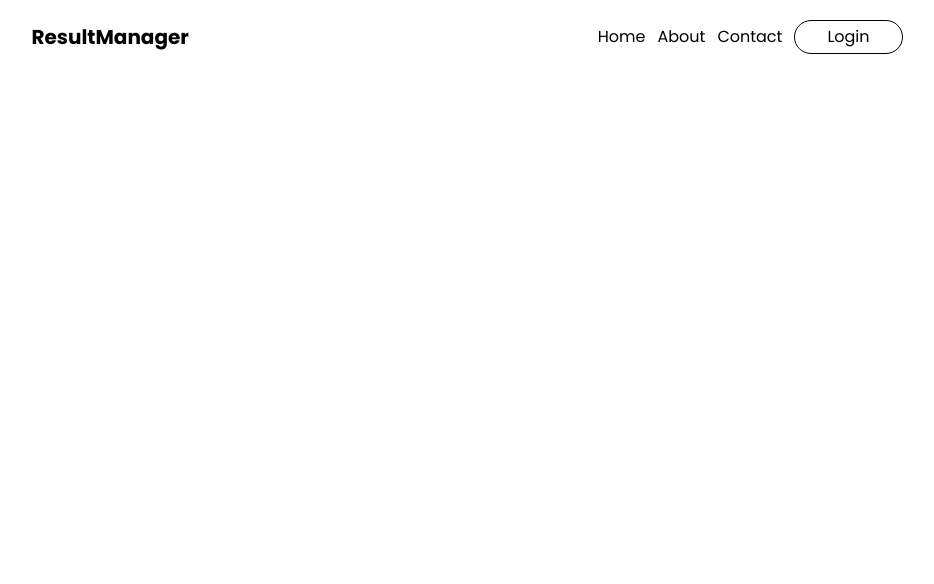
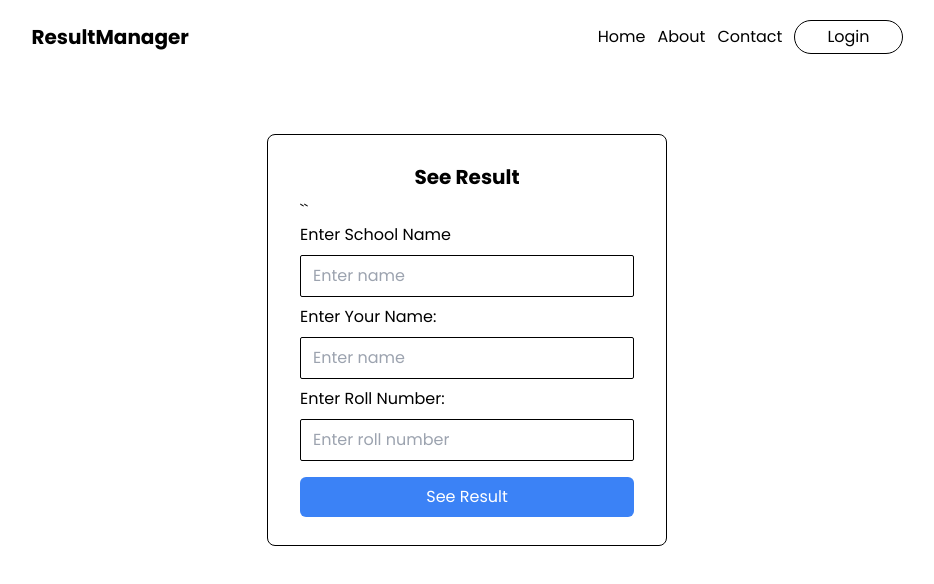
Before and after one commit to aditya-chopde/result-management-system, a React (Vite) app in the folder frontend/: page /s/result in a window 1280 px wide. Shown: the top 584 px of the page, without its empty margins (173-1107 px from the left). Built offline with nearby package versions, Linux system fonts and the light colour scheme.

Commit message:
some implemented get result route in the backend

```diff
--- a/frontend/src/App.jsx
+++ b/frontend/src/App.jsx
@@ -7,9 +7,9 @@ import Login from './components/Login';
 import AddStudent from './components/AddStudent';
 import EditStudent from './components/EditStudent';
 import AddResult from './components/AddResult';
+import SeeResult from './components/SeeResult';
 
 function App() {
-  const [count, setCount] = useState(0)
 
   return (
     <>
@@ -22,6 +22,7 @@ function App() {
         <Route path="/add/student/:id" element={<AddStudent/>} />
         <Route path="/edit/student/:id" element={<EditStudent/>} />
         <Route path="/add/result/:id" element={<AddResult/>} />
+        <Route path="/s/result" element={<SeeResult/>} />
       </Routes>
     </Router>
     </>
--- /dev/null
+++ b/frontend/src/components/SeeResult.jsx
@@ -0,0 +1,55 @@
+import React, { useState } from 'react'
+
+const SeeResult = () => {
+  const [schoolName, setSchoolName] = useState('')
+  const [studentName, setStudentName] = useState("")
+  const [studentRollNumber, setStudentRollNumber] = useState("")
+
+  const handleSubmit = async (e) =>{
+    e.preventDefault()
+
+    const formData = {
+      schoolName,
+      studentName,
+      studentRollNumber,
+    }
+
+    await api
+  }
+
+  return (
+    <>
+      <div className='flex flex-col justify-center items-center my-20'>
+        <div className='w-[400px] border border-black px-8 py-5 rounded-lg'>
+            <div>
+              <h1 className='font-bold text-xl text-center my-2'>See Result</h1>
+            </div>
+            <div>``
+                <form action="">
+                    <div>
+                        <label htmlFor="">Enter School Name</label>
+                        <br />
+                        <input type="text" placeholder='Enter name' className='input-register-school'/>
+                    </div>
+                    <div>
+                        <label htmlFor="">Enter Your Name: </label>
+                        <br />
+                        <input type="text" placeholder='Enter name' className='input-register-school'/>
+                    </div>
+                    <div>
+                        <label htmlFor="">Enter Roll Number: </label>
+                        <br />
+                        <input type="text" placeholder='Enter roll number' className='input-register-school'/>
+                    </div>
+                    <div>
+                        <button type='submit' className='w-full my-2 py-2 text-white bg-blue-500 rounded-md'>See Result</button>
+                    </div>
+                </form>
+            </div>
+        </div>
+      </div>
+    </>
+  )
+}
+
+export default SeeResult
```
Also changed, not shown: 2 other files (tests, documents, lock files or other folders).
